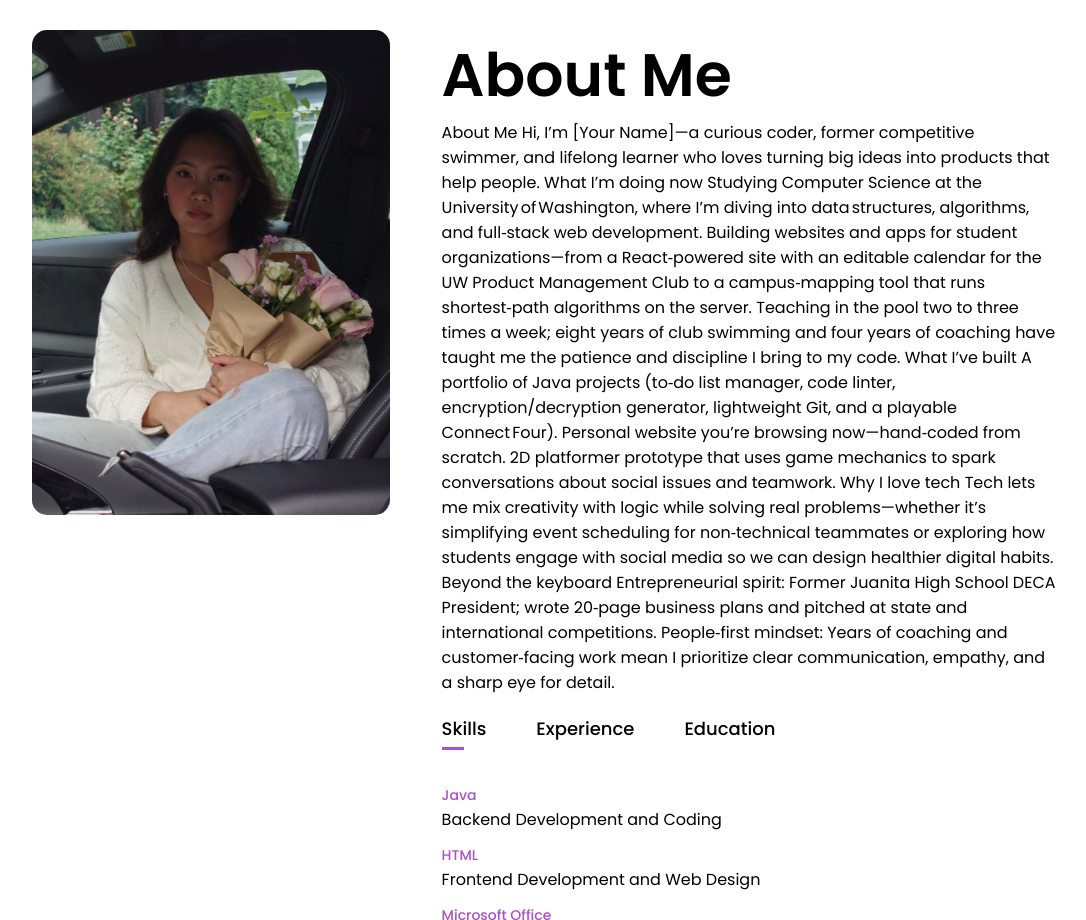
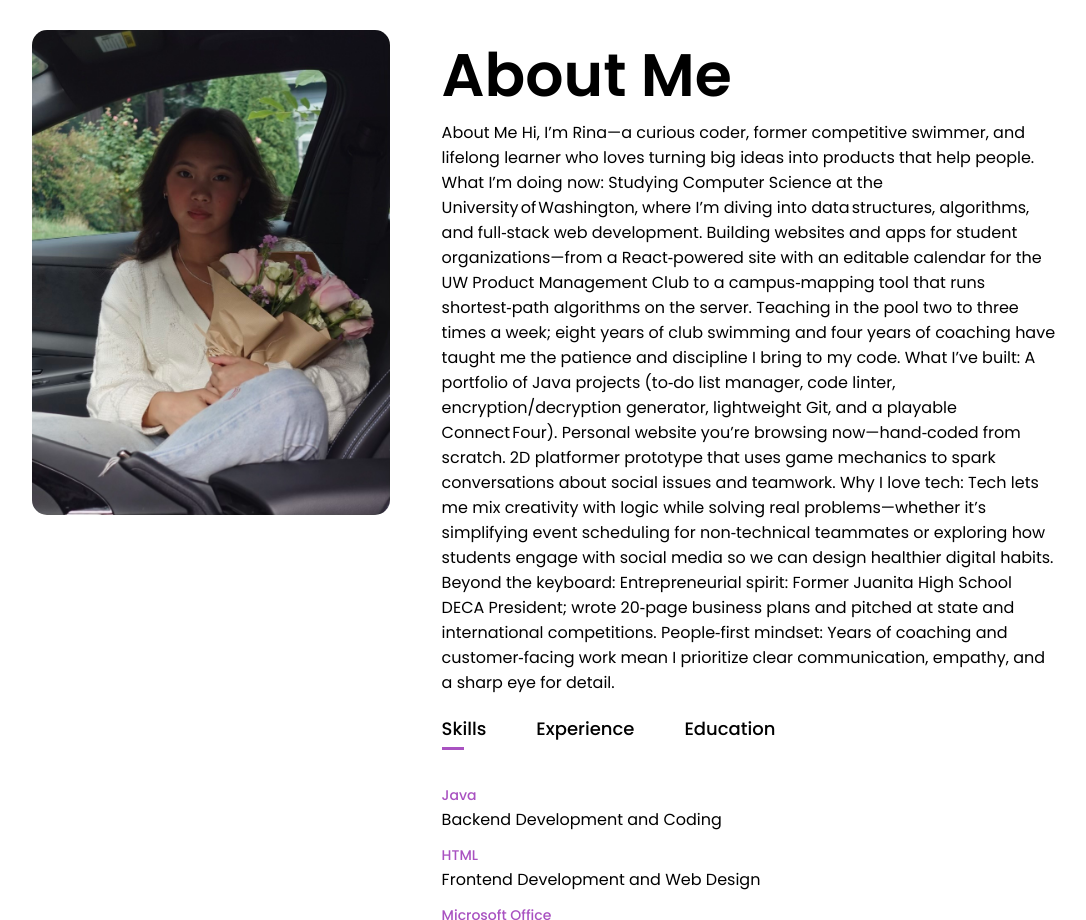
Before and after one commit to rinay06/rinay06, a plain HTML site: page index.html in a window 1280 px wide. Shown: the part 860-1780 px from the top of the page, without its empty margins (96-1182 px from the left). Drawn offline with Linux system fonts and the light colour scheme.

Commit message:
Update index.html

```diff
--- a/index.html
+++ b/index.html
@@ -41,9 +41,9 @@
             <div class="about-col-2">
                 <h1 class="sub-title">About Me</h1>
                 <p>About Me
-Hi, I’m [Your Name]—a curious coder, former competitive swimmer, and lifelong learner who loves turning big ideas into products that help people.
+Hi, I’m Rina—a curious coder, former competitive swimmer, and lifelong learner who loves turning big ideas into products that help people.
 
-What I’m doing now
+What I’m doing now:
 
 Studying Computer Science at the University of Washington, where I’m diving into data structures, algorithms, and full‑stack web development.
 
@@ -51,7 +51,7 @@ Building websites and apps for student organizations—from a React‑powered si
 
 Teaching in the pool two to three times a week; eight years of club swimming and four years of coaching have taught me the patience and discipline I bring to my code.
 
-What I’ve built
+What I’ve built:
 
 A portfolio of Java projects (to‑do list manager, code linter, encryption/decryption generator, lightweight Git, and a playable Connect Four).
 
@@ -59,10 +59,10 @@ Personal website you’re browsing now—hand‑coded from scratch.
 
 2D platformer prototype that uses game mechanics to spark conversations about social issues and teamwork.
 
-Why I love tech
+Why I love tech:
 Tech lets me mix creativity with logic while solving real problems—whether it’s simplifying event scheduling for non‑technical teammates or exploring how students engage with social media so we can design healthier digital habits.
 
-Beyond the keyboard
+Beyond the keyboard:
 
 Entrepreneurial spirit: Former Juanita High School DECA President; wrote 20‑page business plans and pitched at state and international competitions.
 
```
